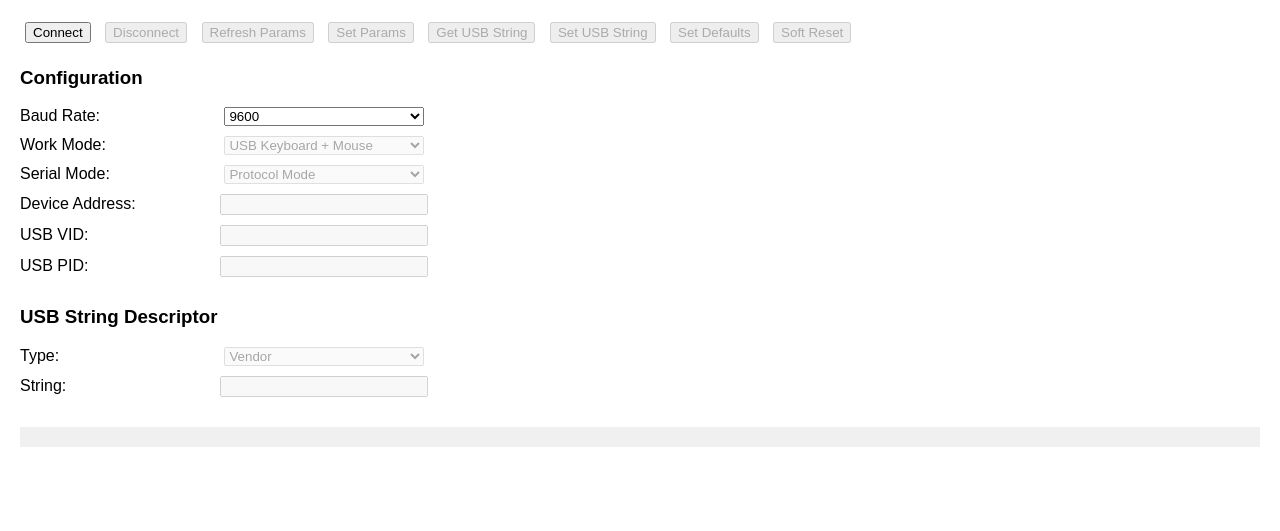
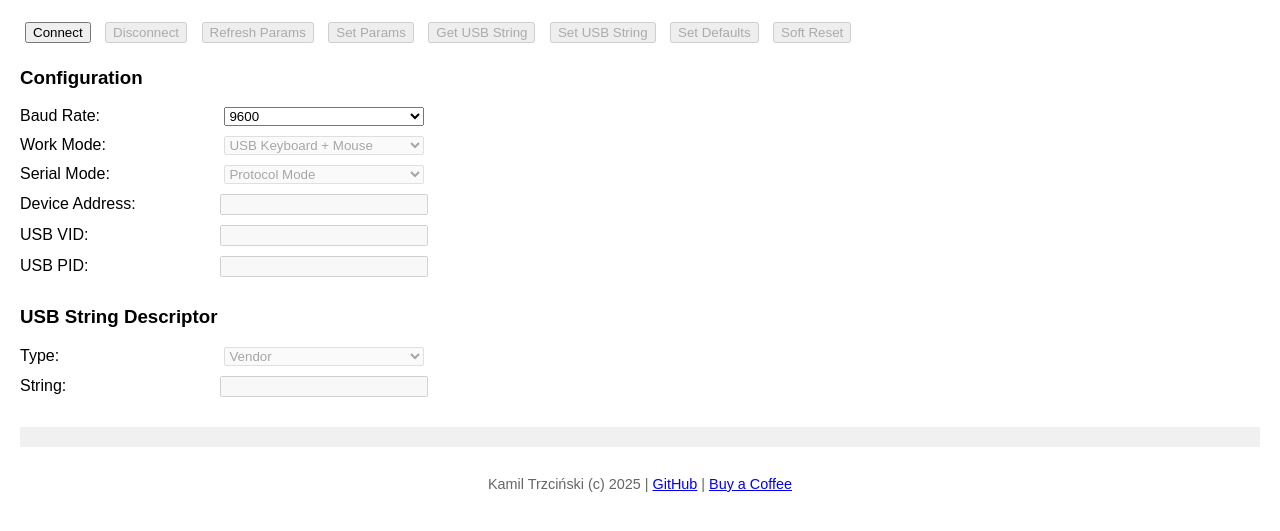
Before and after one commit to ayufan/ch9329-web, a plain HTML site: page index.html in a window 1280 px wide. Shown: the part 51-582 px from the top of the page. Drawn offline with Linux system fonts and the light colour scheme.

Commit message:
Add footer

```diff
--- a/index.html
+++ b/index.html
@@ -68,6 +68,14 @@
   <label>String:</label><input id="usbString" type="text" class="connected reset" disabled><br>
 
   <div id="output"></div>
+
+  <footer style="margin-top: 2em; font-size: 0.9em; color: #666; text-align: center;">
+    <div>
+      Kamil Trzciński (c) 2025 |
+      <a href="https://github.com/ayufan/ch9329-web" target="_blank" rel="noopener noreferrer">GitHub</a> |
+      <a href="https://ko-fi.com/ayufan" target="_blank" rel="noopener noreferrer">Buy a Coffee</a>
+    </div>
+  </footer>
 
   <script>
     let port;
```
